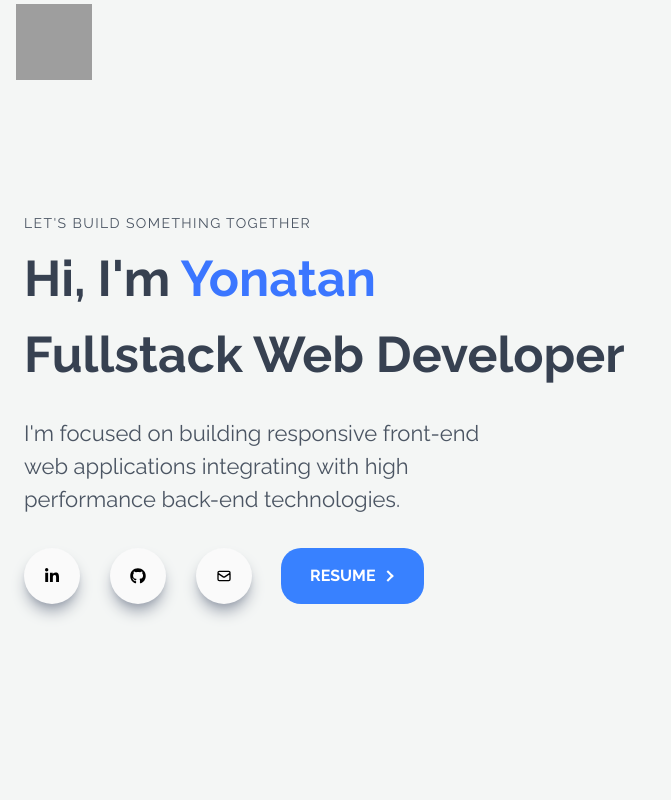
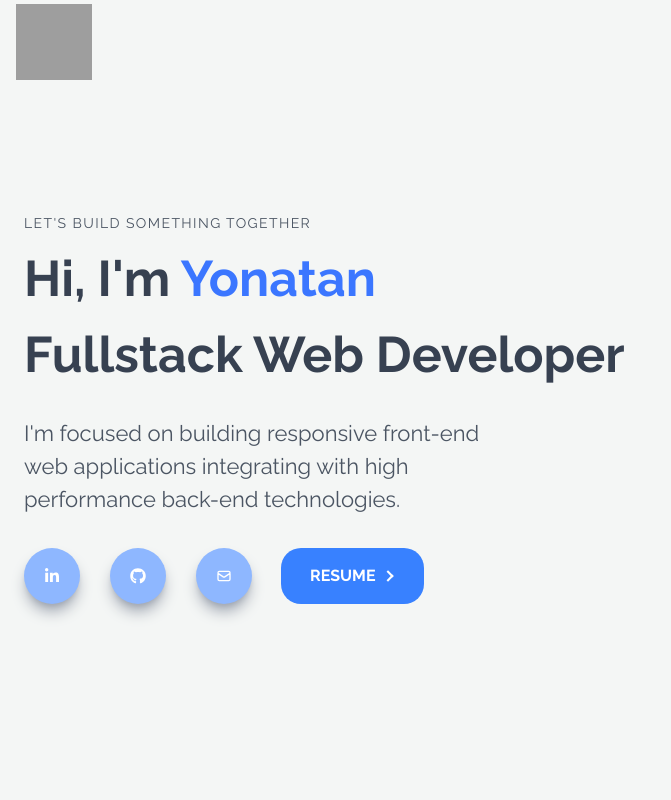
Before and after one commit to yonatan-nyo/portfolio-react, a React (Vite) app: page / in a window 1280 px wide. Shown: the top 800 px of the page, without its empty margins (0-671 px from the left). Built offline with nearby package versions, Linux system fonts and the light colour scheme; grey boxes are pictures that could not be loaded.

Commit message:
fixed landing page icons clickable

```diff
--- a/src/pages/Landing/Home.tsx
+++ b/src/pages/Landing/Home.tsx
@@ -20,18 +20,18 @@ const Home = () => {
         </p>
         <div className="flex max-w-[400px] mx-auto lg:mx-0 items-center justify-between py-4">
           <a href="https://www.linkedin.com/in/yonatan-njoto" target="_blank" rel="noreferrer">
-            <div className="ease in cursor-pointer rounded-full p-5 shadow-lg shadow-gray-400 duration-300 hover:scale-110 bg-[#fafafa]">
-              <FaLinkedinIn />
+            <div className="ease in cursor-pointer rounded-full p-5 shadow-lg shadow-gray-400 duration-300 hover:scale-110 bg-[#8eb7ff]">
+              <FaLinkedinIn color="white" />
             </div>
           </a>
           <a href="https://github.com/yonatan-nyo" target="_blank" rel="noreferrer">
-            <div className="ease in cursor-pointer rounded-full p-5 shadow-lg shadow-gray-400 duration-300 hover:scale-110 bg-[#fafafa]">
-              <FaGithub />
+            <div className="ease in cursor-pointer rounded-full p-5 shadow-lg shadow-gray-400 duration-300 hover:scale-110 bg-[#8eb7ff]">
+              <FaGithub color="white" />
             </div>
           </a>
           <a href="https://mail.google.com/mail/?view=cm&fs=1&to=yonatan.njoto@gmail.com" target="_blank" rel="noreferrer">
-            <div className="ease in cursor-pointer rounded-full p-5 shadow-lg shadow-gray-400 duration-300 hover:scale-110 bg-[#fafafa]">
-              <HiOutlineMail />
+            <div className="ease in cursor-pointer rounded-full p-5 shadow-lg shadow-gray-400 duration-300 hover:scale-110 bg-[#8eb7ff]">
+              <HiOutlineMail color="white" />
             </div>
           </a>
           <NavLink to="/resume">
```
